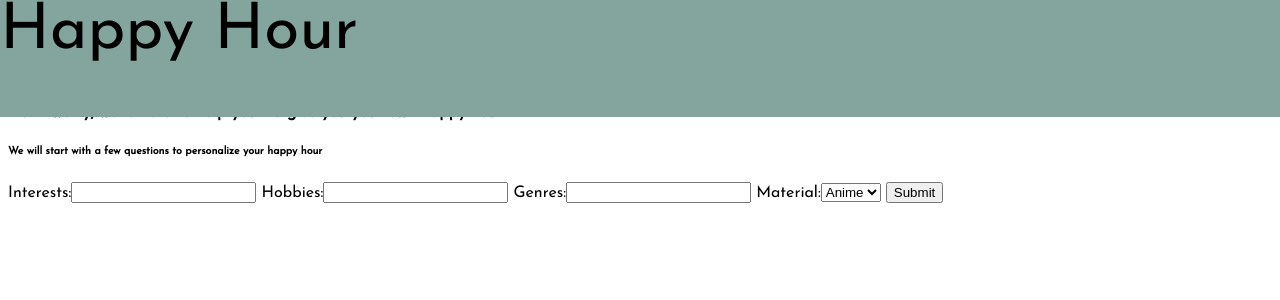
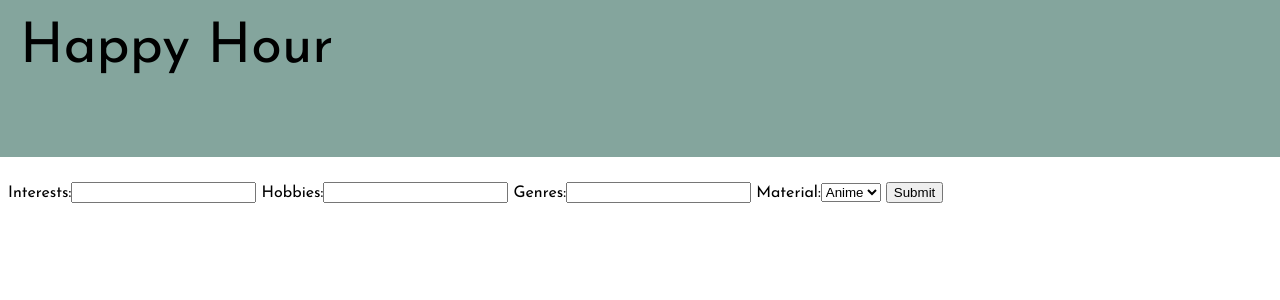
Before and after one commit to ReshmaShaji245/Happy-Hour, a Django app: page / in a window 1280 px wide; the page is wider, and only the part inside the window is pictured. Shown: the top 300 px of that part. Run offline with Django 3.2, Linux system fonts and the light colour scheme.

Commit message:
Update form.html

```diff
--- a/questionnaire/templates/form.html
+++ b/questionnaire/templates/form.html
@@ -16,13 +16,14 @@
       left: 0px;
       top: 0px;
       margin-bottom:20px;
+      padding: 20px;
       background: #84A59D;
       }
       div {
         position: inline;
         left: 85px;
         top: 23px;
-        font-size: 64px;
+        font-size: 56px;
         color: #000000;
       }
 
```
